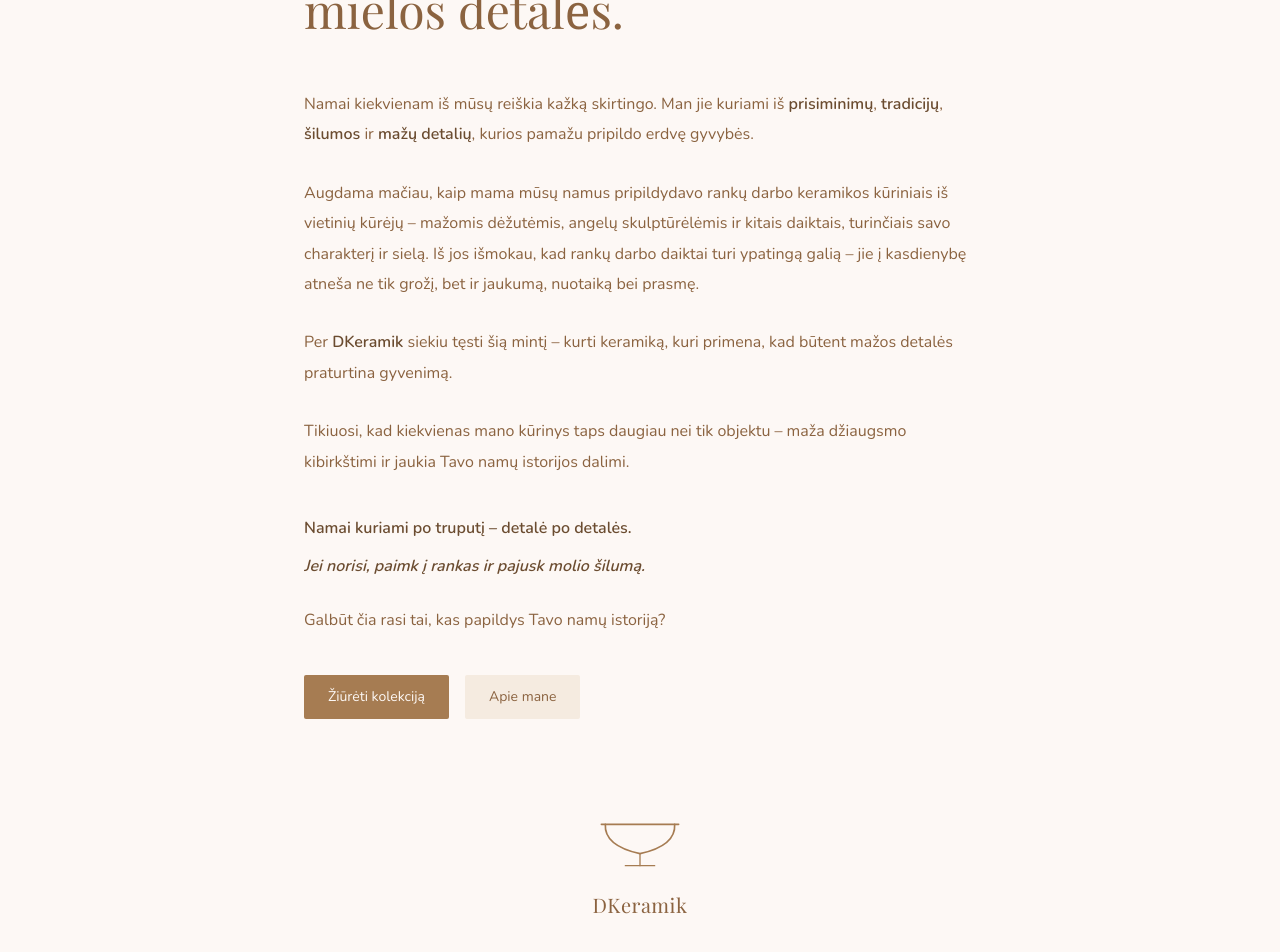
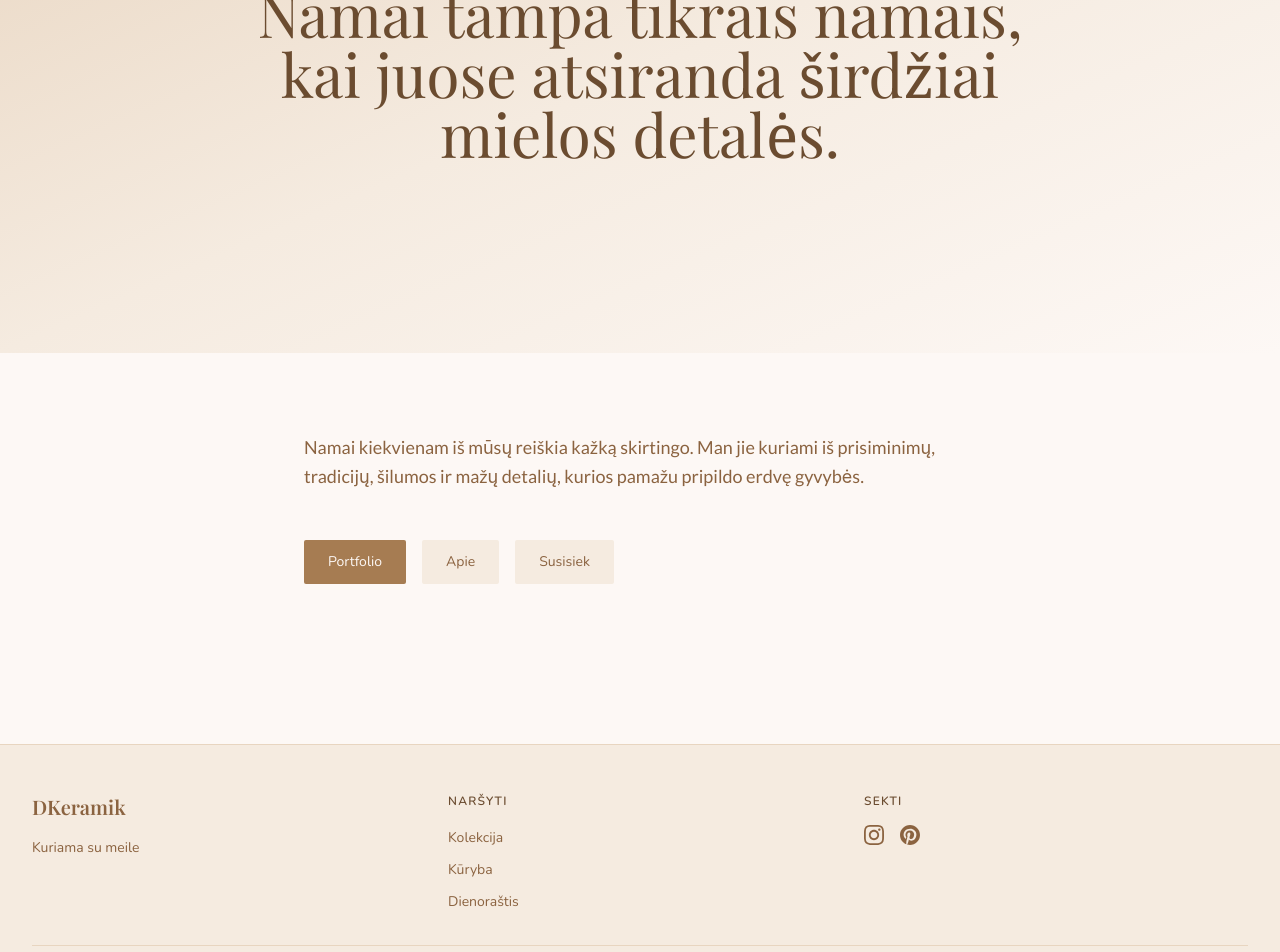
Before and after one commit to Almantask/dkeramik, a Next.js app: page / in a window 1280 px wide. Shown: the part 280-1232 px from the top of the page. Built offline with nearby package versions, Linux system fonts and the light colour scheme.

Commit message:
Redesign home page per issue #3: hero section with headline, intro text (Lato font), and 3 CTAs (Portfolio, Apie, Susisiek)
Co-authored-by: Almantask <40486932+Almantask@users.noreply.github.com>
Agent-Logs-Url: https://github.com/Almantask/dkeramik/sessions/fcde611a-a60f-437a-8a8f-97f19f13c239

```diff
--- a/app/layout.tsx
+++ b/app/layout.tsx
@@ -19,6 +19,7 @@ import type { Metadata } from 'next';
 // Current fonts:
 //   • Headings  → Playfair Display  (elegant serif)
 //   • Body text → Nunito            (rounded humanist sans-serif)
+//   • Home page → Lato              (clean sans-serif, used on home body text)
 // ═══════════════════════════════════════════════════════════════════════════════
 
 // Playfair Display — serif for headings
@@ -34,6 +35,11 @@ import '@fontsource/nunito/400.css';
 import '@fontsource/nunito/500.css';
 import '@fontsource/nunito/600.css';
 import '@fontsource/nunito/700.css';
+
+// Lato — clean sans-serif for home page body text
+import '@fontsource/lato/300.css';
+import '@fontsource/lato/400.css';
+import '@fontsource/lato/700.css';
 
 import './globals.css';
 import Header from '@/components/layout/Header';
--- a/app/page.tsx
+++ b/app/page.tsx
@@ -14,13 +14,14 @@ export default function Home() {
 
   return (
     <div className="relative bg-clay-50 min-h-screen">
-      {/* Full-page ceramic background pattern (very low opacity) */}
-      <CeramicBackground />
+      {/* ── Hero section ────────────────────────────────────────── */}
+      {/* Replace the gradient below with a background-image once a */}
+      {/* ceramic photo is available, e.g.:                         */}
+      {/*   style={{ backgroundImage: "url('/images/hero.jpg')" }} */}
+      <section className="relative min-h-[70vh] flex items-center justify-center bg-gradient-to-br from-clay-200 via-clay-100 to-clay-50 overflow-hidden">
+        <CeramicBackground />
 
-      <div className="relative z-10 max-w-3xl mx-auto px-6 sm:px-10 lg:px-12 py-16 sm:py-24">
-
-        {/* ── Hero headline ───────────────────────────────────────────── */}
-        <h1 className="font-playfair text-3xl sm:text-4xl md:text-5xl text-clay-600 leading-tight mb-14">
+        <h1 className="relative z-10 font-playfair text-3xl sm:text-4xl md:text-5xl lg:text-6xl text-clay-700 leading-tight text-center px-6 max-w-4xl">
           {headlineLines.map((line, i) => (
             <span key={i}>
               {line}
@@ -28,116 +29,26 @@ export default function Home() {
             </span>
           ))}
         </h1>
+      </section>
 
-        {/* ── Intro story ─────────────────────────────────────────────── */}
-        <div className="space-y-7 text-clay-600 leading-loose text-base">
-
-          {/* Paragraph 1 — words bolded */}
-          <p>
-            {h.introParagraph1Part1}
-            <strong className="font-semibold text-clay-700">{h.introBold1}</strong>
-            {h.introParagraph1Part2}
-            <strong className="font-semibold text-clay-700">{h.introBold2}</strong>
-            {h.introParagraph1Part3}
-            <strong className="font-semibold text-clay-700">{h.introBold3}</strong>
-            {h.introParagraph1Part4}
-            <strong className="font-semibold text-clay-700">{h.introBold4}</strong>
-            {h.introParagraph1Part5}
-          </p>
-
-          {/* Paragraph 2 */}
-          <p>{h.introParagraph2}</p>
-
-          {/* Paragraph 3 — DKeramik bolded */}
-          <p>
-            {h.introParagraph3Part1}
-            <strong className="font-semibold text-clay-700">{h.introParagraph3Bold}</strong>
-            {h.introParagraph3Part2}
-          </p>
-
-          {/* Paragraph 4 */}
-          <p>{h.introParagraph4}</p>
-        </div>
-
-        {/* ── Signature statement ──────────────────────────────────────── */}
-        <p className="mt-10 font-semibold text-clay-700 leading-snug text-base">
-          {h.signature}
+      {/* ── Intro text & CTAs ───────────────────────────────────── */}
+      <section className="relative z-10 max-w-3xl mx-auto px-6 sm:px-10 lg:px-12 py-16 sm:py-20">
+        <p className="font-lato text-clay-600 text-lg leading-relaxed mb-12">
+          {h.introText}
         </p>
 
-        {/* ── Invitation ───────────────────────────────────────────────── */}
-        <p className="mt-4 font-semibold italic text-clay-700 leading-snug text-base">
-          {h.invitation}
-        </p>
-
-        {/* ── Closing line ─────────────────────────────────────────────── */}
-        <p className="mt-7 text-clay-600 leading-loose text-base">
-          {h.closing}
-        </p>
-
-        {/* ── CTAs ─────────────────────────────────────────────────────── */}
-        <div className="mt-10 flex flex-wrap gap-4">
+        <div className="flex flex-wrap gap-4">
           <Link href="/collection">
-            <Button>{h.ctaCollection}</Button>
+            <Button>{h.ctaPortfolio}</Button>
           </Link>
           <Link href="/about">
             <Button variant="secondary">{h.ctaAbout}</Button>
           </Link>
+          <Link href="/contact">
+            <Button variant="secondary">{h.ctaContact}</Button>
+          </Link>
         </div>
-
-        {/* ── Brand mark ───────────────────────────────────────────────── */}
-        <div className="mt-20 flex flex-col items-center">
-          {/* Hand-drawn bowl illustration */}
-          <svg
-            viewBox="0 0 160 120"
-            xmlns="http://www.w3.org/2000/svg"
-            className="w-28 h-20"
-            aria-hidden="true"
-          >
-            {/* Bowl body */}
-            <path
-              d="M 28 38 Q 26 70, 80 82 Q 134 70, 132 38"
-              fill="none"
-              stroke="#a67c52"
-              strokeWidth="2.5"
-              strokeLinecap="round"
-            />
-            {/* Bowl rim */}
-            <line
-              x1="22"
-              y1="38"
-              x2="138"
-              y2="38"
-              stroke="#a67c52"
-              strokeWidth="2.5"
-              strokeLinecap="round"
-            />
-            {/* Stand */}
-            <line
-              x1="80"
-              y1="82"
-              x2="80"
-              y2="100"
-              stroke="#a67c52"
-              strokeWidth="2"
-              strokeLinecap="round"
-            />
-            <line
-              x1="58"
-              y1="100"
-              x2="102"
-              y2="100"
-              stroke="#a67c52"
-              strokeWidth="2"
-              strokeLinecap="round"
-            />
-          </svg>
-
-          {/* Brand name */}
-          <p className="font-playfair text-clay-600 text-xl mt-3 tracking-wide">
-            DKeramik
-          </p>
-        </div>
-      </div>
+      </section>
     </div>
   );
 }
--- a/lib/i18n/translations.en.ts
+++ b/lib/i18n/translations.en.ts
@@ -12,28 +12,11 @@ export const en: SiteTranslations = {
 
   home: {
     headline: 'Homes become true homes\nwhen they are filled with heartfelt details.',
-    introParagraph1Part1: 'Home means something different to each of us.\nFor me, it is made of ',
-    introBold1: 'memories',
-    introParagraph1Part2: ', ',
-    introBold2: 'traditions',
-    introParagraph1Part3: ', ',
-    introBold3: 'warmth',
-    introParagraph1Part4: ' and ',
-    introBold4: 'small details',
-    introParagraph1Part5: ', that slowly fill a space with life.',
-    introParagraph2:
-      'Growing up, I watched my mother fill our home with handmade ceramics from local makers — small boxes, angel figurines, and other objects with their own character and soul. From her I learned that handmade things have a special power — they bring not only beauty to everyday life, but also warmth, mood, and meaning.',
-    introParagraph3Part1: 'Through ',
-    introParagraph3Bold: 'DKeramik',
-    introParagraph3Part2:
-      ' I seek to continue this thought — to create ceramics that remind us that it is the small details that enrich life.',
-    introParagraph4:
-      'I hope that each of my pieces will become more than just an object — a small spark of joy and a cosy part of your home\'s story.',
-    signature: 'Homes are built little by little — detail by detail.',
-    invitation: 'If you wish, take it in your hands and feel the warmth of clay.',
-    closing: 'Perhaps here you will find what will become part of your home\'s story.',
-    ctaCollection: 'Explore Collection',
-    ctaAbout: 'About Me',
+    introText:
+      'Home means something different to each of us. For me, it is made of memories, traditions, warmth, and small details that slowly fill a space with life.',
+    ctaPortfolio: 'Portfolio',
+    ctaAbout: 'About',
+    ctaContact: 'Contact',
   },
 
   about: {
--- a/lib/i18n/translations.lt.ts
+++ b/lib/i18n/translations.lt.ts
@@ -12,28 +12,11 @@ export const lt: SiteTranslations = {
 
   home: {
     headline: 'Namai tampa tikrais namais,\nkai juose atsiranda širdžiai mielos detalės.',
-    introParagraph1Part1: 'Namai kiekvienam iš mūsų reiškia kažką skirtingo.\nMan jie kuriami iš ',
-    introBold1: 'prisiminimų',
-    introParagraph1Part2: ', ',
-    introBold2: 'tradicijų',
-    introParagraph1Part3: ', ',
-    introBold3: 'šilumos',
-    introParagraph1Part4: ' ir ',
-    introBold4: 'mažų detalių',
-    introParagraph1Part5: ', kurios pamažu pripildo erdvę gyvybės.',
-    introParagraph2:
-      'Augdama mačiau, kaip mama mūsų namus pripildydavo rankų darbo keramikos kūriniais iš vietinių kūrėjų – mažomis dėžutėmis, angelų skulptūrėlėmis ir kitais daiktais, turinčiais savo charakterį ir sielą. Iš jos išmokau, kad rankų darbo daiktai turi ypatingą galią – jie į kasdienybę atneša ne tik grožį, bet ir jaukumą, nuotaiką bei prasmę.',
-    introParagraph3Part1: 'Per ',
-    introParagraph3Bold: 'DKeramik',
-    introParagraph3Part2:
-      ' siekiu tęsti šią mintį – kurti keramiką, kuri primena, kad būtent mažos detalės praturtina gyvenimą.',
-    introParagraph4:
-      'Tikiuosi, kad kiekvienas mano kūrinys taps daugiau nei tik objektu – maža džiaugsmo kibirkštimi ir jaukia Tavo namų istorijos dalimi.',
-    signature: 'Namai kuriami po truputį – detalė po detalės.',
-    invitation: 'Jei norisi, paimk į rankas ir pajusk molio šilumą.',
-    closing: 'Galbūt čia rasi tai, kas papildys Tavo namų istoriją?',
-    ctaCollection: 'Žiūrėti kolekciją',
-    ctaAbout: 'Apie mane',
+    introText:
+      'Namai kiekvienam iš mūsų reiškia kažką skirtingo. Man jie kuriami iš prisiminimų, tradicijų, šilumos ir mažų detalių, kurios pamažu pripildo erdvę gyvybės.',
+    ctaPortfolio: 'Portfolio',
+    ctaAbout: 'Apie',
+    ctaContact: 'Susisiek',
   },
 
   about: {
--- a/package.json
+++ b/package.json
@@ -10,6 +10,7 @@
     "test:watch": "jest --watch"
   },
   "dependencies": {
+    "@fontsource/lato": "^5.2.7",
     "@fontsource/nunito": "^5.2.7",
     "@fontsource/playfair-display": "^5.2.8",
     "@mdx-js/loader": "^3.1.1",
--- a/tailwind.config.ts
+++ b/tailwind.config.ts
@@ -32,6 +32,7 @@ const config: Config = {
         // ───────────────────────────────────────────────────────────────────
         playfair: ['"Playfair Display"', 'Georgia', '"Times New Roman"', 'serif'],
         nunito: ['Nunito', '-apple-system', 'BlinkMacSystemFont', '"Segoe UI"', 'sans-serif'],
+        lato: ['Lato', '-apple-system', 'BlinkMacSystemFont', '"Segoe UI"', 'sans-serif'],
       },
       lineHeight: {
         loose: '1.9',
```
Also changed, not shown: lib/i18n/types.ts (+3 -18 lines), 2 other files (tests, documents, lock files or other folders).
